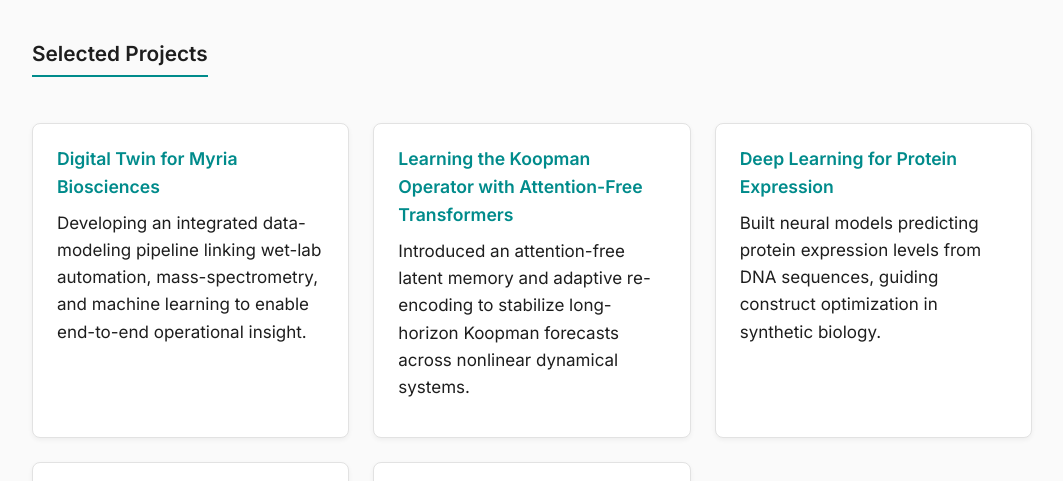
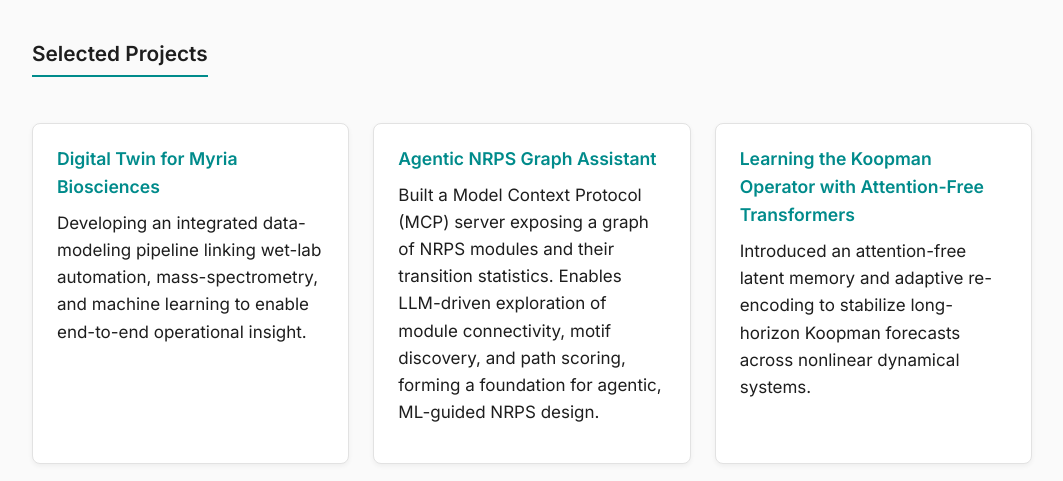
Before and after one commit to evanniko1/evanniko1.github.io, a plain HTML site: page index.html in a window 1280 px wide. Shown: the part 2400-2881 px from the top of the page, without its empty margins (108-1171 px from the left). Drawn offline with Linux system fonts and the light colour scheme.

Commit message:
Added Agentic NRPS Graph Assistant project.

```diff
--- a/index.html
+++ b/index.html
@@ -226,6 +226,12 @@
             mass-spectrometry, and machine learning to enable end-to-end operational insight.</p>
         </div>
         <div>
+          <h4>Agentic NRPS Graph Assistant</h4>
+          <p>Built a Model Context Protocol (MCP) server exposing a graph of NRPS modules
+            and their transition statistics. Enables LLM-driven exploration of module connectivity,
+            motif discovery, and path scoring, forming a foundation for agentic, ML-guided NRPS design.</p>
+        </div>
+        <div>
           <h4>Learning the Koopman Operator with Attention-Free Transformers</h4>
           <p>Introduced an attention-free latent memory and adaptive re-encoding
              to stabilize long-horizon Koopman forecasts across nonlinear dynamical systems.</p>
```
